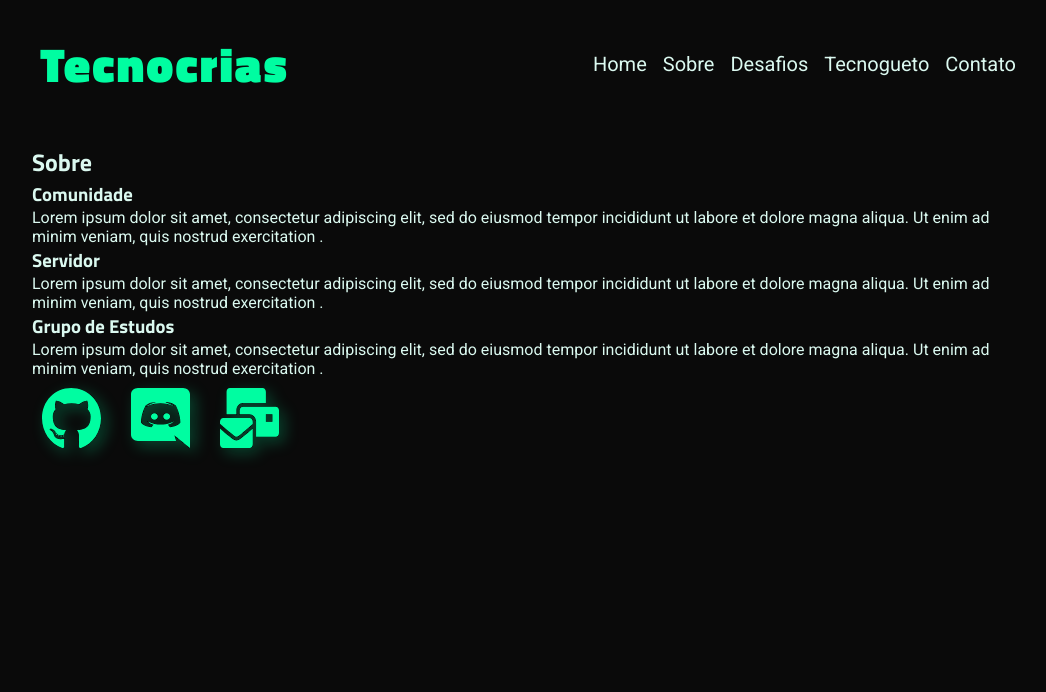
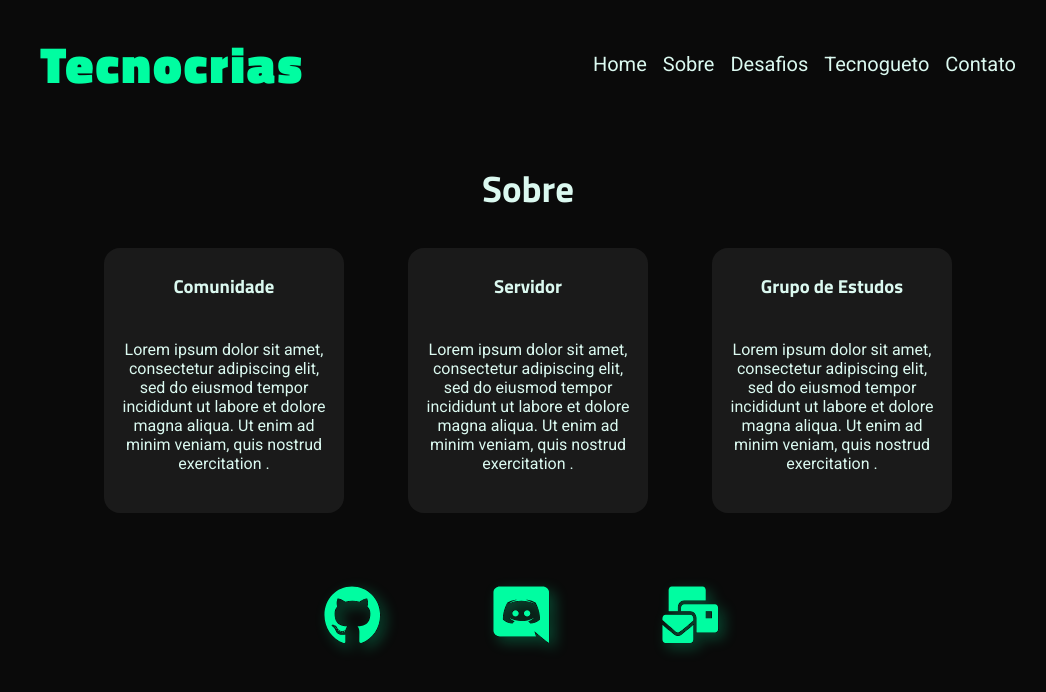
Before and after one commit to ManuCoutinho/tecnocrias, a React (Vite) app in the folder tecnocrias/: page / in a window 1280 px wide. Shown: the top 692 px of the page, without its empty margins (112-1158 px from the left). Built offline with nearby package versions, Linux system fonts and the light colour scheme.

Commit message:
Estilização e finalização do Sobre

```diff
--- a/tecnocrias/src/components/About/AboutItems.jsx
+++ b/tecnocrias/src/components/About/AboutItems.jsx
@@ -8,15 +8,15 @@ export const AboutItems = () => {
   ];
 
   return (
-    <div className={styles.box_text}>
+    <>
       {items.map((item) => {
         return (
-          <>
+          <div className={styles.box_text}>
           <h3>{item.title}</h3>
           <p>{item.text}</p>
-          </>
+          </div>
         );
       })}
-    </div>
+    </>
   );
 };
--- a/tecnocrias/src/components/About/index.jsx
+++ b/tecnocrias/src/components/About/index.jsx
@@ -15,9 +15,16 @@ export const About = () => {
       </div>
 
       <div className={styles.box_icon}>
-        <img src={githubImg} alt="" />
-        <img src={discordImg} alt="" />
-        <img src={contactImg} alt="" />
+        <a href="https://github.com/tecnocrias">
+          <img src={githubImg} alt="" />
+        </a>
+        <a href="https://discord.gg/adxvNfMM88">
+          <img src={discordImg} alt="" />
+        </a>
+        <a href="https://discord.gg/adxvNfMM88">
+          <img src={contactImg} alt="" />
+        </a>
+
       </div>
 
     </section>
--- a/tecnocrias/src/components/About/styles.module.scss
+++ b/tecnocrias/src/components/About/styles.module.scss
@@ -6,4 +6,52 @@
   width: 80vw;
   padding: 1rem;
   margin: $margin_default;
+
+  @include flex(center);
+  flex-direction: column;
+
+  h2 {
+    margin: 1rem auto;
+  }
 }
+
+.box_item {
+  @include flex(justify-content);
+  flex-direction: row;
+
+  .box_text {
+    display: block;
+    width: 15rem;
+    padding: 1rem;
+    margin: 1rem 2rem;
+
+    background: rgba(31, 31, 31, 0.8);
+    border-radius: $radius;
+
+    @include flex(justify-content);
+    flex-direction: column;
+
+    h3 {
+      margin: 0.5rem auto;
+    }
+
+    p {
+      text-align: center;
+      padding-top: 2rem;
+      padding-bottom: 1.5rem;
+    }
+  }
+
+}
+
+.box_icon {
+  margin-top: 3rem;
+
+  @include flex(justify-content);
+  flex-direction: row;
+
+  img {
+    width: 50%;
+    margin: 0 2.5rem;
+  }
+}
--- a/tecnocrias/src/components/Header/styles.module.scss
+++ b/tecnocrias/src/components/Header/styles.module.scss
@@ -14,7 +14,7 @@
   color: var(--primary);
   padding: 0.5rem;
   h1 {
-    font-size: 3rem;
+    font-size: 3.2rem;
     font-weight: 900;
     letter-spacing: 2px;
   }
--- a/tecnocrias/src/styles/global.scss
+++ b/tecnocrias/src/styles/global.scss
@@ -59,6 +59,10 @@ h6 {
   font-family: "Titillium Web";
 }
 
+h2 {
+  font-size: 2.3rem;
+}
+
 button {
   cursor: pointer;
 }
```
